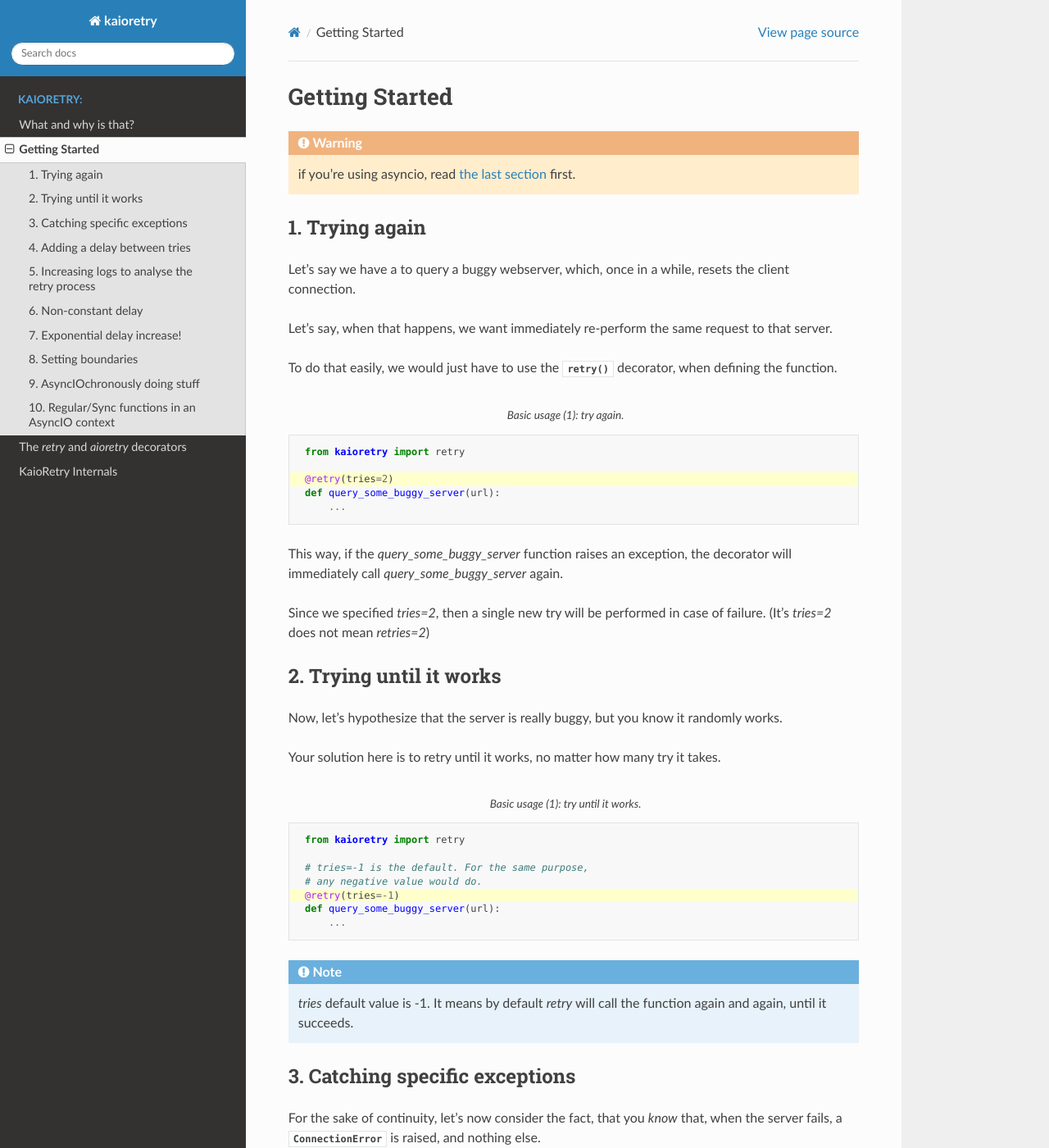
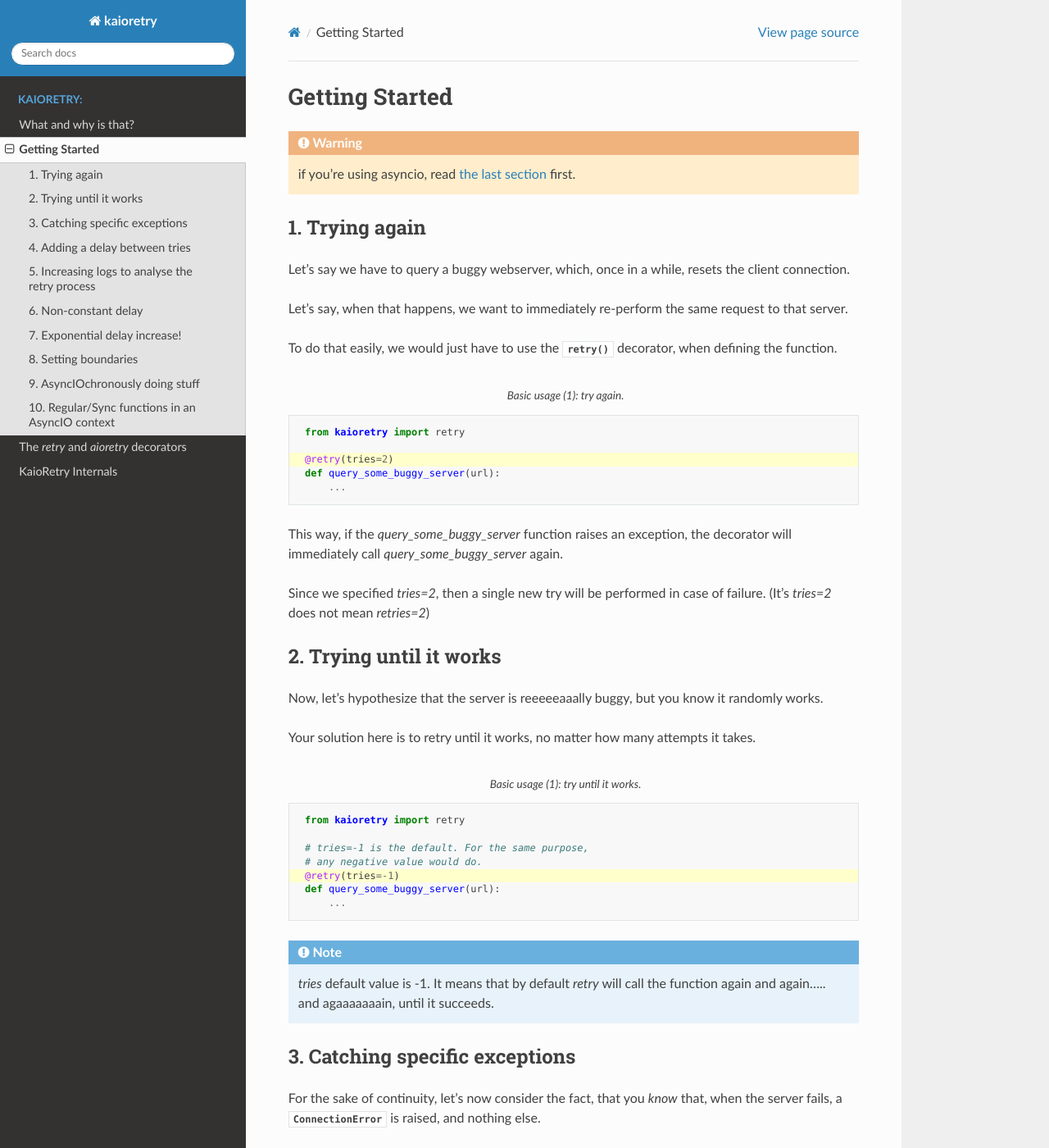
Before and after one commit to Anvil/kaioretry, a Sphinx documentation site: the page built from docs/source/getting-started.rst, in a window 1280 px wide and 1400 px high. Shown: the whole window at 82% size. Built offline with Sphinx 7.4.7 and the Read the Docs theme 2.0.0, drawn with Linux system fonts in a browser that asks for light colours; some of the changed text lies outside the part shown.

Commit message:
fixed a bunch of typoes

```diff
--- a/docs/source/getting-started.rst
+++ b/docs/source/getting-started.rst
@@ -11,11 +11,11 @@
 1. Trying again
 ---------------
 
-Let's say we have a to query a buggy webserver, which, once in a while, resets
+Let's say we have to query a buggy webserver, which, once in a while, resets
 the client connection.
 
-Let's say, when that happens, we want immediately re-perform the same request
-to that server.
+Let's say, when that happens, we want to immediately re-perform the same
+request to that server.
 
 To do that easily, we would just have to use the :py:func:`~kaioretry.retry`
 decorator, when defining the function.
@@ -43,10 +43,10 @@
 2. Trying until it works
 ------------------------
 
-Now, let's hypothesize that the server is really buggy, but you know it
+Now, let's hypothesize that the server is reeeeeaaally buggy, but you know it
 randomly works.
 
-Your solution here is to retry until it works, no matter how many try it
+Your solution here is to retry until it works, no matter how many attempts it
 takes.
 
 
@@ -65,8 +65,8 @@
 
 .. note::
 
-   `tries` default value is -1. It means by default `retry` will call the
-   function again and again, until it succeeds.
+   `tries` default value is -1. It means that by default `retry` will call the
+   function again and again..... and agaaaaaaain, until it succeeds.
 
 
 3. Catching specific exceptions
@@ -122,9 +123,9 @@
 -------------------------------
 
 This being said, it is, I think, most of the time, advisable to wait a bit
-between attempting again, after a failure, instead of spamming a
-possibly-already-unwell server. We dont want to spam an already sick server,
-do we? This is made possible through the the ``delay`` parameter.
+between attempting again, after a failure. We dont want to spam to death an
+already sick server, do we? This is made possible through the the ``delay``
+parameter.
 
 Let's introduce a 2 seconds delay between each try, by using the `delay`
 parameter.
@@ -388,8 +392,9 @@
    1
 
 
-I hope this is not too confusing for you. Good luck. :] Let me know if you can
-explain this better. Pull requests are always welcome.
+I hope this is not too confusing for you. Good luck. :]
+
+Let me know if you can explain this better. Pull requests are always welcome.
 
 
 .. warning:: if you came here from the very top of the page and dont know where
```
Also changed, not shown: other parts of docs/source/getting-started.rst (+10 -6 lines).
